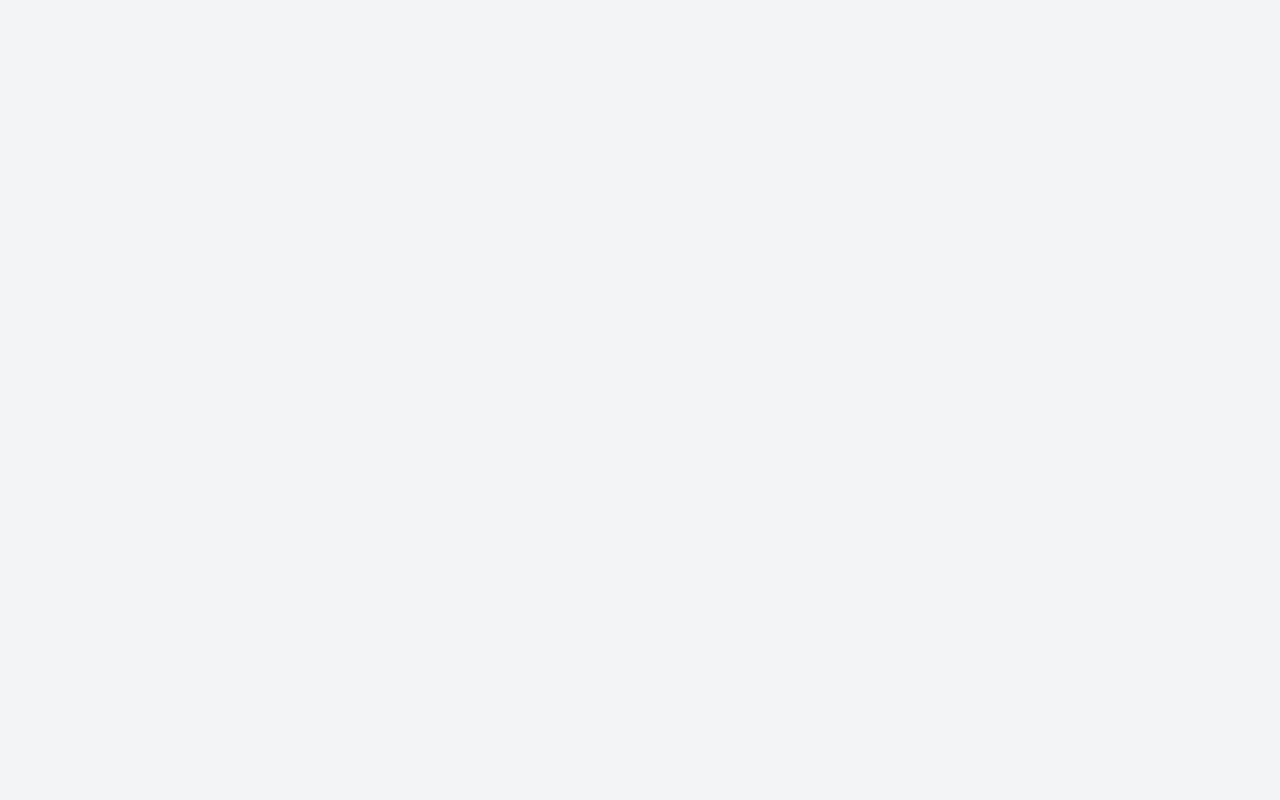
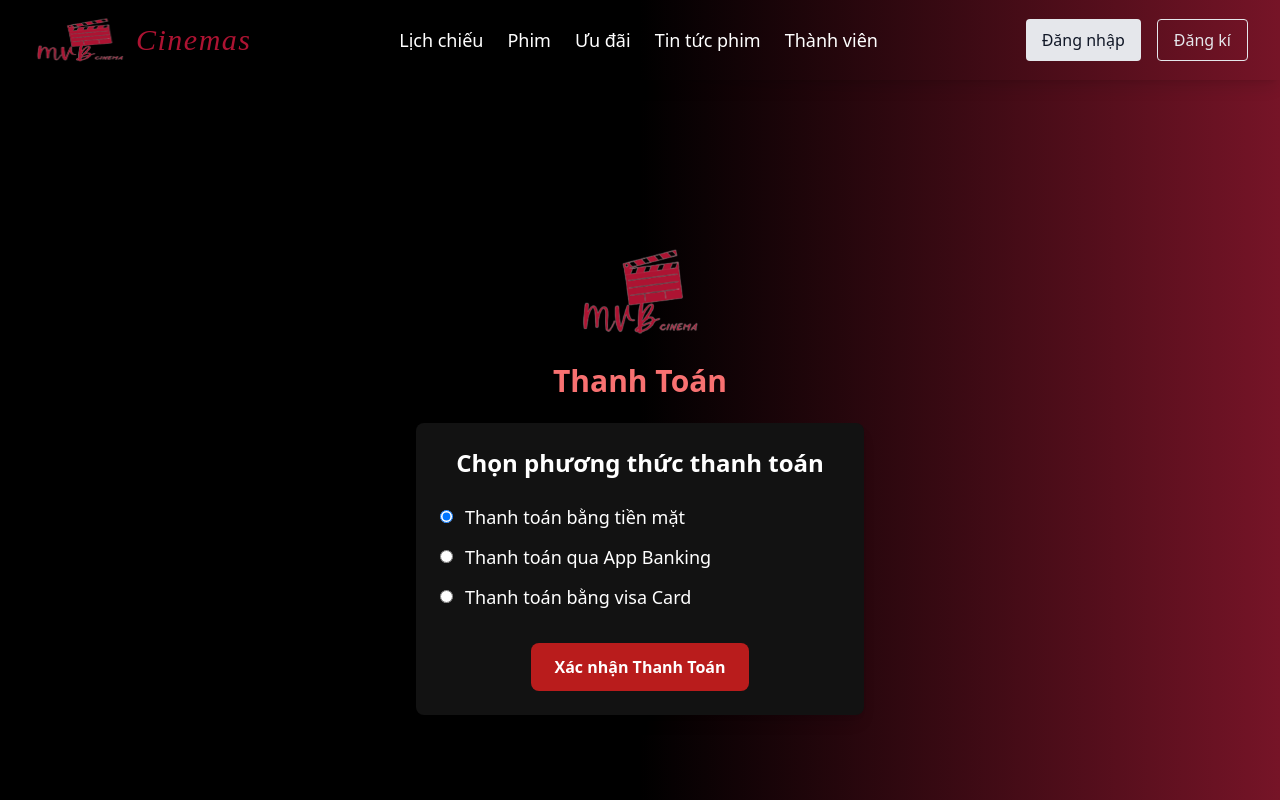
Before and after one commit to Manh8929/MOVIE_BOOKING_CAPSTONE2, a React (Vite) app in the folder Frontend/: page /payment in a window 1280 px wide. Before the commit this address had no page. Shown: the top 800 px of the page. Built offline with nearby package versions, Linux system fonts and the light colour scheme.

Commit message:
create payment ui

```diff
--- a/Frontend/src/components/BookingDetailTables/BookingDetailTables.jsx
+++ b/Frontend/src/components/BookingDetailTables/BookingDetailTables.jsx
@@ -1,9 +1,10 @@
 import React from "react";
-
+import { useNavigate } from "react-router-dom";
 const BookingDetailTables = () => {
+    const navigate = useNavigate();
     return (
         <div className="min-h-screen p-6 text-white flex justify-center items-center bg-gradient-to-r from-black via-black to-[rgb(118,20,39)] shadow-lg">
-            <div className="w-[60%] min-h-[660px] bg-black border-white border-double border-8 p-6 rounded-lg shadow-lg flex flex-col items-center">
+            <div className="w-[100%] sm:w-[60%] min-h-[660px] bg-black border-white border-double border-8 p-6 rounded-lg shadow-lg flex flex-col items-center">
                 <h1 className="text-3xl font-bold text-center mb-6">Thông tin đặt vé</h1>
                 <fieldset className="border-dashed border-2 border-white p-6 rounded min-h-[460px] w-full text-center">
                     <legend className="text-2xl font-bold">Nội Dung Thanh Toán</legend>
@@ -18,7 +19,9 @@ const BookingDetailTables = () => {
                 </fieldset>
                 <button
                     type="submit"
-                    className="mt-6 bg-red-600 px-8 py-3 rounded-lg text-white font-semibold hover:bg-red-700 transition-transform transform hover:-translate-y-3">
+                    onClick={() => navigate("/payment")}
+                    className="mt-6 bg-red-600 px-8 py-3 rounded-lg text-white font-semibold hover:bg-red-700 transition-transform transform hover:-translate-y-3"
+                >
                     Tiếp Tục
                 </button>
             </div>
--- /dev/null
+++ b/Frontend/src/components/PaymentForm/PaymentForm.jsx
@@ -0,0 +1,60 @@
+import React, { useState } from "react";
+import logo from "../../assets/img/logo_movie.png";
+import { useNavigate } from "react-router-dom";
+
+const PaymentForm = () => {
+  const [paymentMethod, setPaymentMethod] = useState("cash");
+ const navigate = useNavigate();
+  return (
+    <div className="min-h-screen flex flex-col items-center justify-center bg-gradient-to-r from-black via-black to-[rgb(118,20,39)] text-white p-6">
+      <img src={logo} alt="Logo" className="w-32 mb-6" />
+      <h1 className="text-3xl font-bold mb-6 text-red-400">Thanh Toán</h1>
+      <div className="bg-[#121212] p-6 rounded-lg shadow-lg w-full max-w-md text-center">
+        <h2 className="text-2xl font-semibold mb-6">Chọn phương thức thanh toán</h2>
+        <div className="space-y-3 text-lg mt-4 mb-2">
+          <label className="flex items-center space-x-3">
+            <input
+              type="radio"
+              name="payment"
+              value="cash"
+              checked= {paymentMethod === "cash"}
+              className="form-radio text-red-500"
+              onChange={(e) => setPaymentMethod(e.target.value)}
+            />
+            <span>Thanh toán bằng tiền mặt</span>
+          </label>
+          <label className="flex items-center space-x-3">
+            <input
+              type="radio"
+              name="payment"
+              value="App_Banking"
+              checked= {paymentMethod === "App_Banking"}
+              className="form-radio text-red-500"
+              onChange={(e) => setPaymentMethod(e.target.value)}
+            />
+            <span>Thanh toán qua App Banking</span>
+          </label>
+          <label className="flex items-center space-x-3">
+            <input
+              type="radio"
+              name="payment"
+              value="Card"
+              className="form-radio text-red-500"
+              checked= {paymentMethod === "Card"}
+              onChange={(e) => setPaymentMethod(e.target.value)}
+            />
+            <span>Thanh toán bằng visa Card</span>
+          </label>
+        </div>
+        <button
+          onClick={() => navigate("/payment-otp")}
+          className="mt-6 bg-red-700 px-6 py-3 rounded-lg text-white font-semibold hover:bg-red-800 transition-transform transform hover:-translate-y-1"
+        >
+          Xác nhận Thanh Toán
+        </button>
+      </div>
+    </div>
+  );
+};
+
+export default PaymentForm;
--- /dev/null
+++ b/Frontend/src/pages/PaymentPage.jsx
@@ -0,0 +1,11 @@
+import React from 'react'
+import PaymentForm from '../components/PaymentForm/PaymentForm'
+const PaymentPage = () => {
+    return (
+        <div className='mt-[80px]'>
+            <PaymentForm />
+        </div>
+    )
+}
+
+export default PaymentPage
--- a/Frontend/src/routes/index.js
+++ b/Frontend/src/routes/index.js
@@ -2,6 +2,7 @@ import HomePage from "../pages/HomePage";
 import ViewAllFilm from "../pages/ViewAllFilm";
 import MyTicketPage from "../pages/MyTicketPage";
 import BookingDetail from "../pages/BookingDetail";
+import PaymentPage from "../pages/PaymentPage";
 import AdminLogin from "../components/Admin/AdmLogin";
 import AddMovieAdm from "../pages/AddMovieAdm";
 import TicketUpHisPage from "../pages/TicketUpHisPage";
@@ -49,6 +50,13 @@ export const routes = [
     isShowFooter: true,
   },
 
+  {
+    path: "/payment",
+    page: PaymentPage,
+    isShowHeader: true,
+    isShowFooter: true,
+  },
+
 //////////////////// ADMIN /////////////////
   // Trang đăng nhập Admin
   {
```
